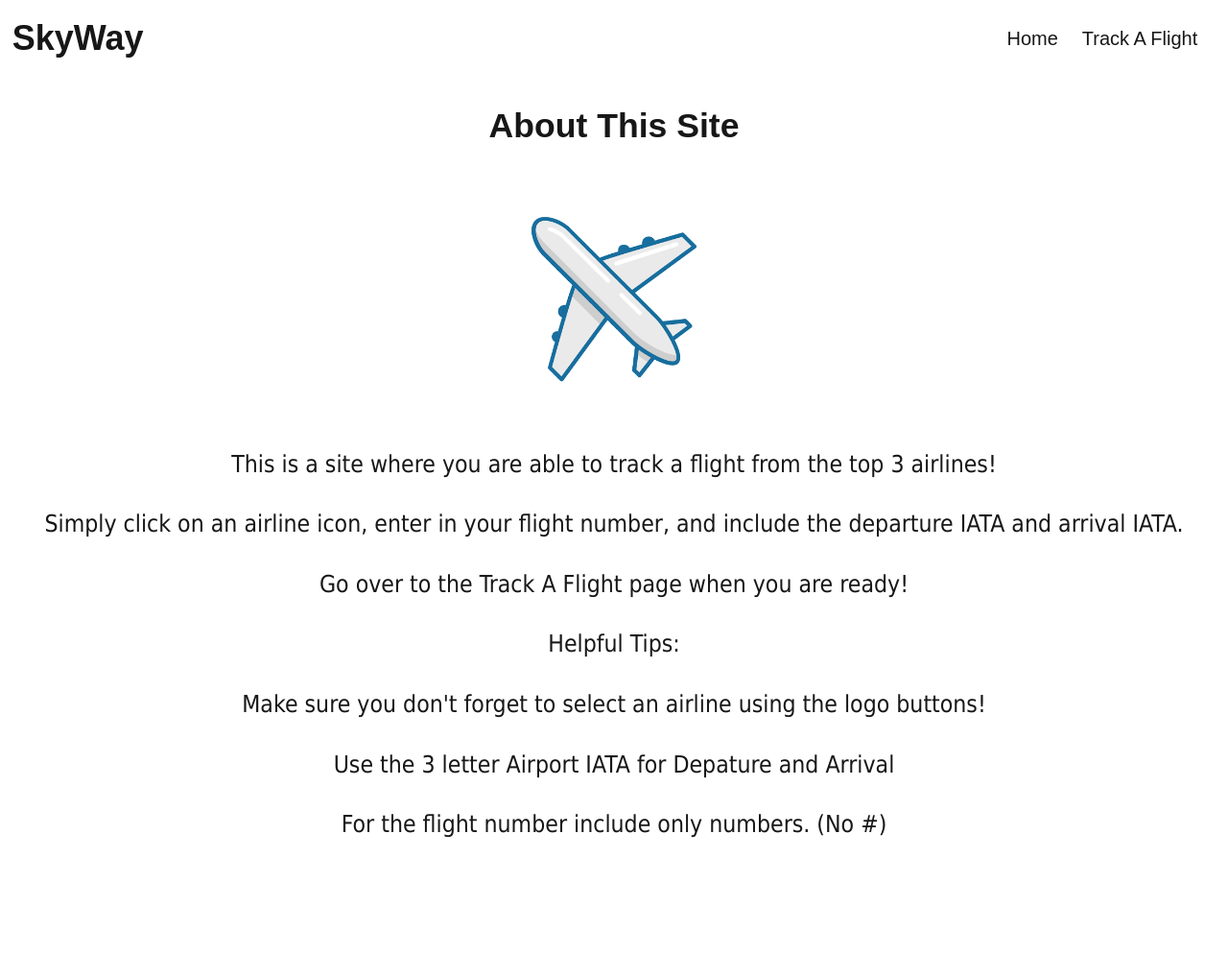
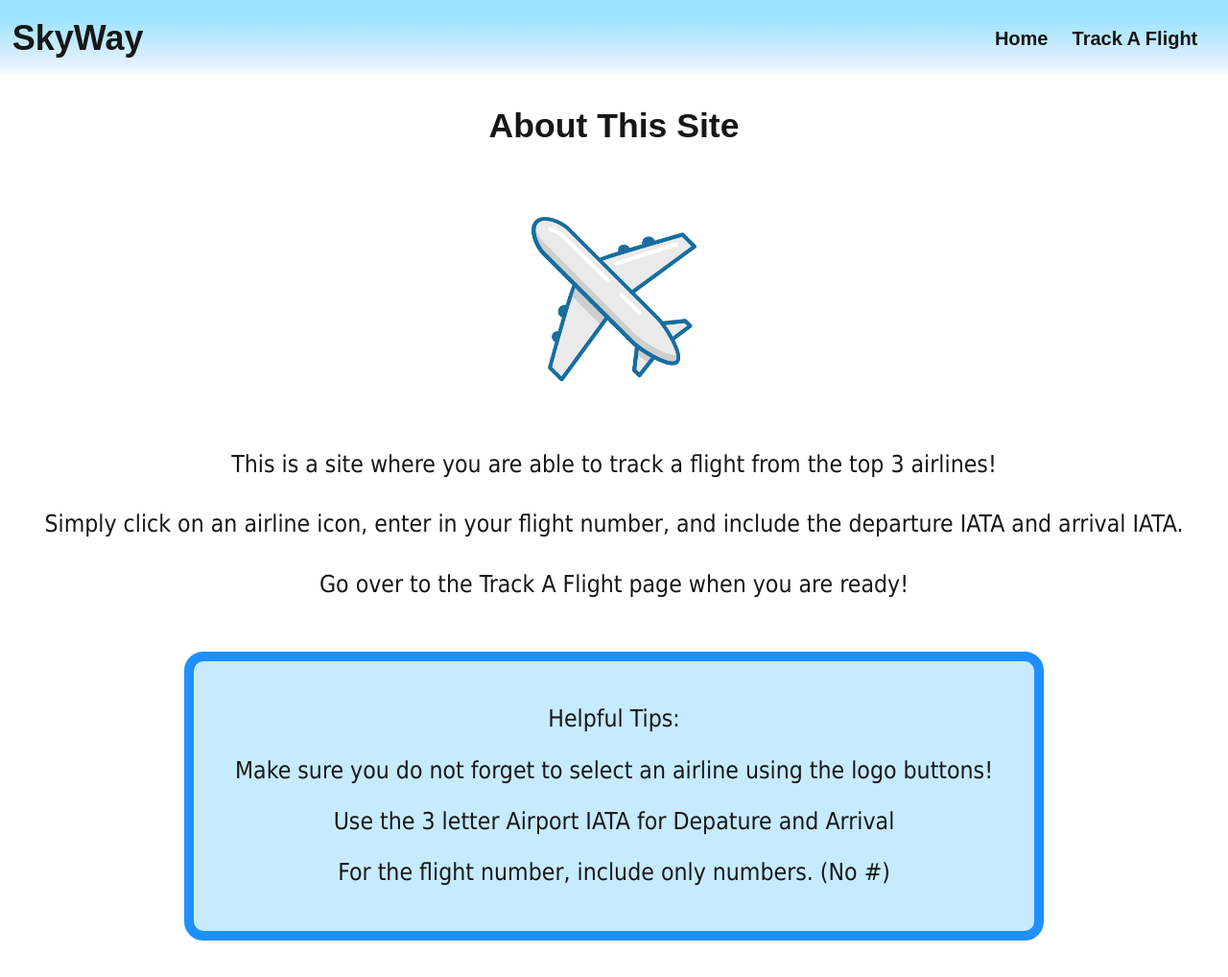
Before and after one commit to ACBostonUni/CS303-mp4, a Next.js app: page / in a window 1280 px wide. Shown: the top 1018 px of the page at 96% size. Before the commit the page ends 904 px from the top, so only its background shows below. Built offline with nearby package versions, Linux system fonts and the light colour scheme.

Commit message:
Some changes to the header, the about page, and a few nice styling tweaks

```diff
--- a/src/app/Components/Header.tsx
+++ b/src/app/Components/Header.tsx
@@ -5,7 +5,9 @@ const HeaderStyling = styled.header`
     display: flex;
     justify-content: space-between;
     align-items: center;
-    height: 10%;
+    height: 20%;
+    background: linear-gradient(to bottom, rgb(126 219 255 / 0.79)20%, #e5f1ff 85%, white 100%);
+
 `;
 
 const StyledH2 = styled.h2`
@@ -31,6 +33,7 @@ const NavLink = styled(Link)`
     padding: 1%;
     margin: 1%;
     font-size: 125%;
+    font-weight: bold;
 
 
     @media screen and (max-width: 800px) {
--- a/src/app/Styles.tsx
+++ b/src/app/Styles.tsx
@@ -347,3 +347,16 @@ export const ErrorStyling = styled.div`
     font-size: calc(8px + 1.2vw);
 
 `
+
+export const HelpfulTipsDiv = styled.div`
+    text-align: center;
+    background-color: rgb(198 235 255);
+    border: dodgerblue 10px solid;
+    border-radius: 20px;
+    height: 90%;
+    width: 70%;
+    margin: 4% auto;
+    padding: 2%;
+
+
+`
--- a/src/app/page.tsx
+++ b/src/app/page.tsx
@@ -1,4 +1,4 @@
-import {StyledHeading, StyledMain, StyledPlaneImage, StyledSubHeading} from "@/app/Styles";
+import {HelpfulTipsDiv, StyledHeading, StyledMain, StyledPlaneImage, StyledSubHeading} from "@/app/Styles";
 import PlaneImage from "@/Assets/images (2).png"
 export default function Home() {
   return (
@@ -25,16 +25,16 @@ export default function Home() {
 
         </StyledSubHeading>
 
-        <StyledSubHeading>
 
-        </StyledSubHeading>
 
+
+          <HelpfulTipsDiv>
           <StyledSubHeading>
               Helpful Tips:
           </StyledSubHeading>
 
           <StyledSubHeading>
-              Make sure you don't forget to select an airline using the logo buttons!
+              Make sure you do not forget to select an airline using the logo buttons!
           </StyledSubHeading>
 
           <StyledSubHeading>
@@ -42,9 +42,9 @@ export default function Home() {
           </StyledSubHeading>
 
           <StyledSubHeading>
-              For the flight number include only numbers. (No #)
+              For the flight number, include only numbers. (No #)
           </StyledSubHeading>
-
+          </HelpfulTipsDiv>
       </StyledMain>
   );
 }
```
